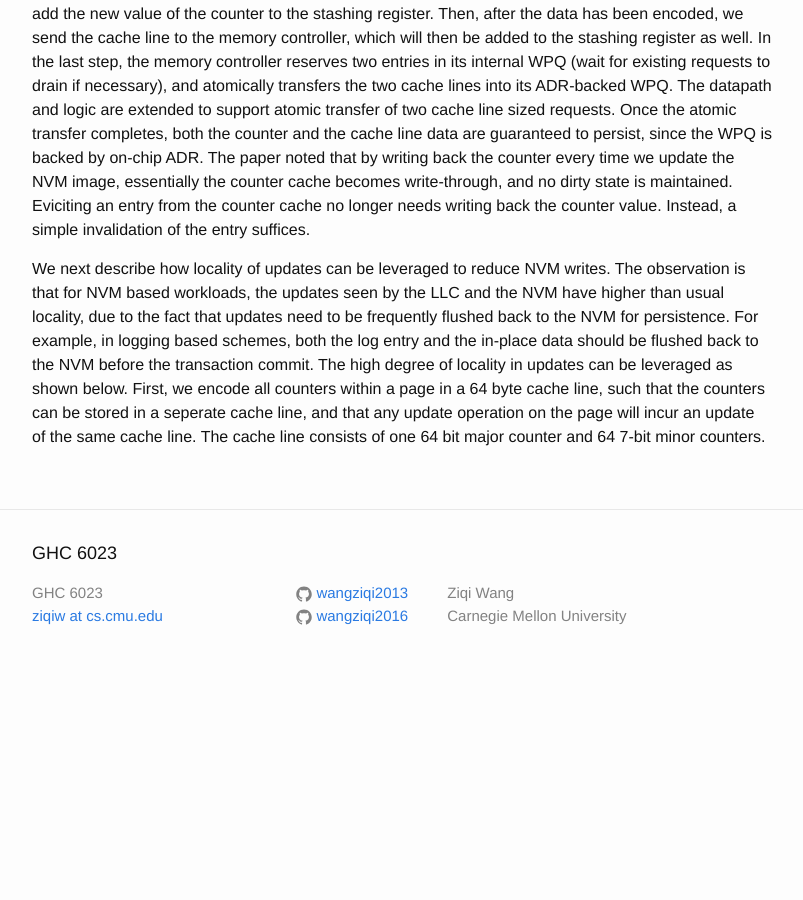
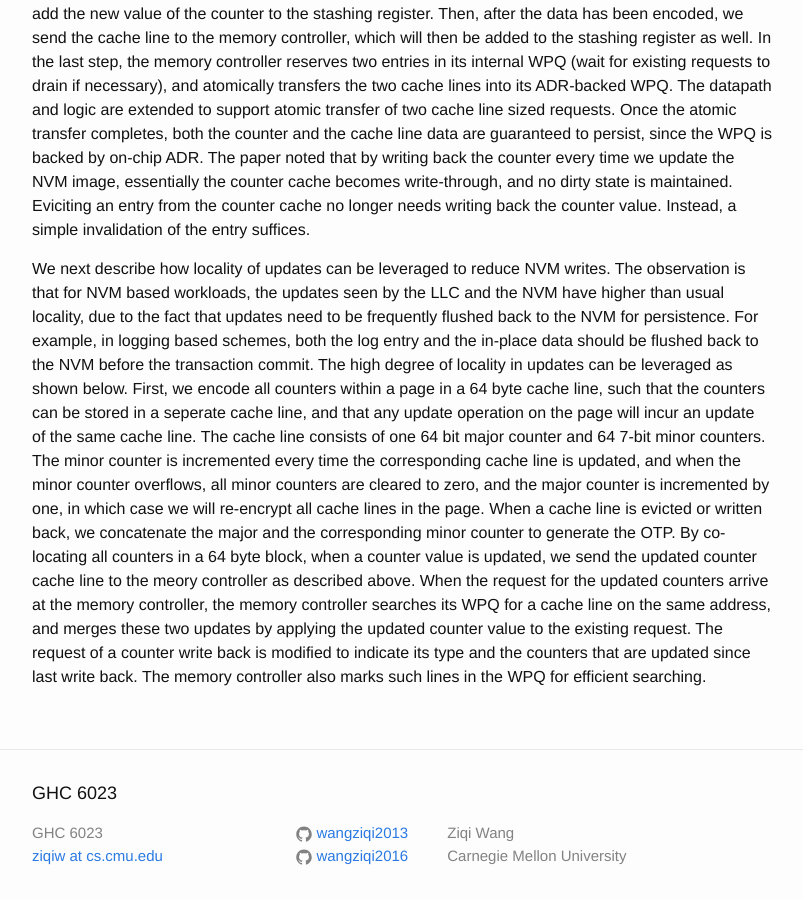
Before and after one commit to wangziqi2013/wangziqi2013.github.io, a Jekyll site: the page built from _posts/2019-12-12-supermem.markdown, in a window 1280 px wide and 900 px high, scrolled down 1921 px. Shown: the whole window, without its empty margins (238-1041 px from the left). Built offline with Jekyll 4.4.1, drawn with Linux system fonts in a browser that asks for light colours; before the commit the page ends 2608 px from its top, so only the background shows below that.

Commit message:
Finish less writes

```diff
--- a/_posts/2019-12-12-supermem.markdown
+++ b/_posts/2019-12-12-supermem.markdown
@@ -77,4 +77,13 @@ need to be frequently flushed back to the NVM for persistence. For example, in l
 and the in-place data should be flushed back to the NVM before the transaction commit. The high degree of locality in
 updates can be leveraged as shown below. First, we encode all counters within a page in a 64 byte cache line, such that
 the counters can be stored in a seperate cache line, and that any update operation on the page will incur an update of the
-same cache line. The cache line consists of one 64 bit major counter and 64 7-bit minor counters.
+same cache line. The cache line consists of one 64 bit major counter and 64 7-bit minor counters. The minor counter
+is incremented every time the corresponding cache line is updated, and when the minor counter overflows, all minor
+counters are cleared to zero, and the major counter is incremented by one, in which case we will re-encrypt all cache
+lines in the page. When a cache line is evicted or written back, we concatenate the major and the corresponding minor
+counter to generate the OTP. By co-locating all counters in a 64 byte block, when a counter value is updated, we
+send the updated counter cache line to the meory controller as described above. When the request for the updated
+counters arrive at the memory controller, the memory controller searches its WPQ for a cache line on the same address,
+and merges these two updates by applying the updated counter value to the existing request. The request of a counter
+write back is modified to indicate its type and the counters that are updated since last write back. The memory controller
+also marks such lines in the WPQ for efficient searching.
```
